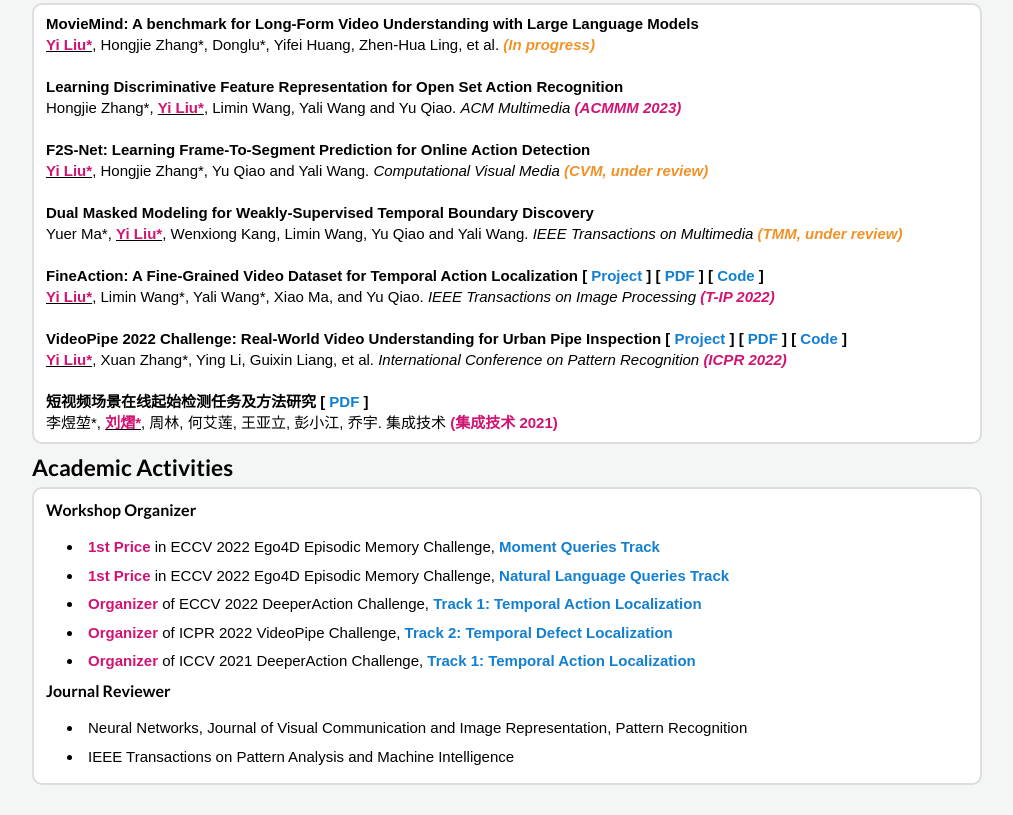
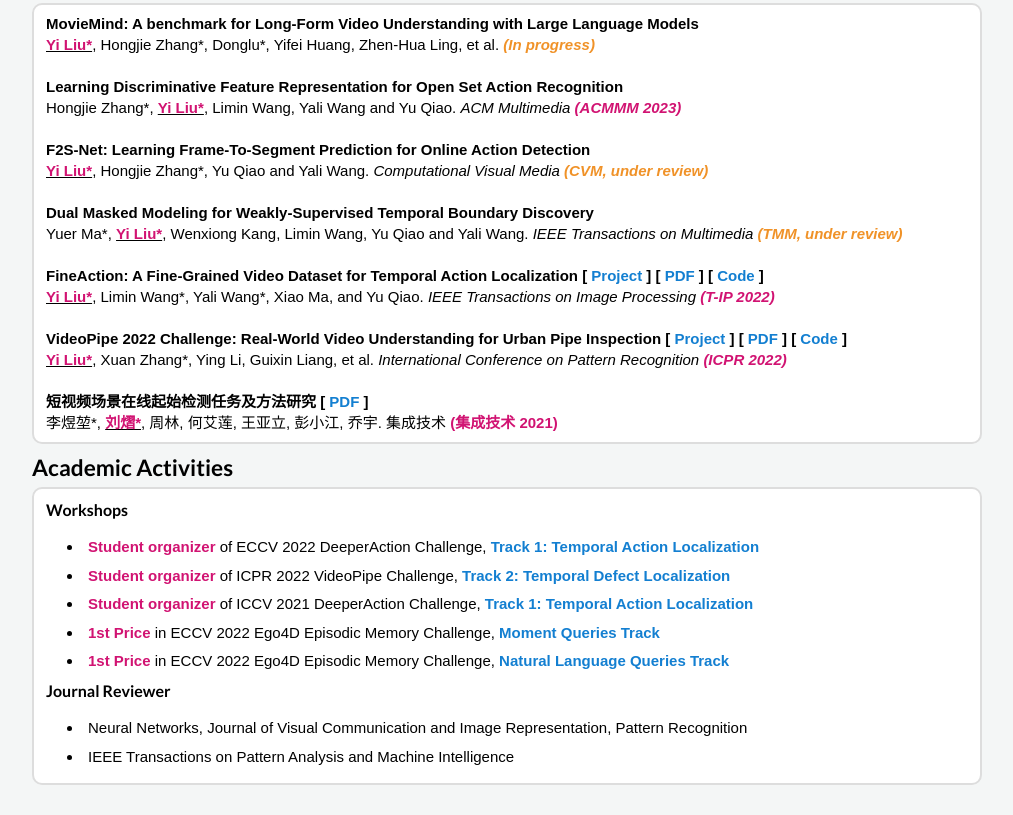
Before and after one commit to Richard-61/Richard-61.github.io, a plain HTML site: page index.html in a window 1280 px wide. Shown: the part 613-1428 px from the top of the page, without its empty margins (133-1146 px from the left). Drawn offline with Linux system fonts and the light colour scheme; a script that the page names is missing.

Commit message:
Update index.html

```diff
--- a/index.html
+++ b/index.html
@@ -372,7 +372,7 @@ ol {
 <p>Currently, I am a Ph.D. student at <strong><a href="http://mmlab.siat.ac.cn">SIAT_MMLAB </a></strong> in Shenzhen Institute of Advanced Technology, Chinese Academy of Sciences.
 And I also do the research intern at <strong><a href="https://www.shlab.org.cn/">Shanghai AI Laboratory </a></strong> from 2022.
 Before that I received a B.Eng. degree in Huazhong University of Science and Technology, Wuhan, China, in 2019.
-I am advised by Prof. <strong><a href="http://mmlab.siat.ac.cn/yuqiao">Yu Qiao</a></strong>.My research interests broadly lie in the areas of Video  Understanding and Deep Learning, include temporal action detection, video defect detection, long-term video understanding.</p>
+I am advised by Prof. <strong><a href="https://scholar.google.com/citations?user=gFtI-8QAAAAJ&hl=en">Yu Qiao</a></strong>.My research interests broadly lie in the areas of Video  Understanding and Deep Learning, include temporal action detection, video defect detection, long-term video understanding.</p>
 <!-- My main research interests include: Supervised/Unsupervised Video Representation Learning, Dynamic Video Inference, Cross-Modal Learning, Temporal Action/Anomaly Detection. -->
 <!-- <strong><p>Please drop me an email if you are interested in those topics.</p></strong> -->
 
@@ -476,16 +476,13 @@ Hongjie Zhang*, <u><b style="color:#d11372">Yi Liu*</b></u>,  Limin Wang, Yali W
 
 
 
-<h3>Workshop Organizer</h3>
+<h3>Workshops</h3>
+<li> <b style="color:#d11372">Student organizer</b>  of ECCV 2022 DeeperAction Challenge, <b> <a href='https://codalab.lisn.upsaclay.fr/competitions/4386'>Track 1: Temporal Action Localization</a>  </b>  </li>
+<li> <b style="color:#d11372">Student organizer</b>  of ICPR 2022 VideoPipe Challenge,    <b> <a href='https://codalab.lisn.upsaclay.fr/competitions/2284'>Track 2: Temporal Defect Localization</a>  </b> </li>
+<li> <b style="color:#d11372">Student organizer</b>  of ICCV 2021 DeeperAction Challenge, <b> <a href='https://competitions.codalab.org/competitions/32363'>Track 1: Temporal Action Localization</a> </b>  </li>
+<!-- <h3>Member of IEEE, ACM and CVF</h3> -->
 <li> <b style="color:#d11372">1st Price</b> in ECCV 2022 Ego4D Episodic Memory Challenge, <b> <a href='https://ego4d-data.org/workshops/eccv22/'> Moment Queries Track </a>  </b>  </li>
 <li> <b style="color:#d11372">1st Price</b> in ECCV 2022 Ego4D Episodic Memory Challenge, <b> <a href='https://ego4d-data.org/workshops/eccv22/'> Natural Language Queries Track </a>  </b> </li>
-
-
-<li> <b style="color:#d11372">Organizer</b>  of ECCV 2022 DeeperAction Challenge, <b> <a href='https://codalab.lisn.upsaclay.fr/competitions/4386'>Track 1: Temporal Action Localization</a>  </b>  </li>
-<li> <b style="color:#d11372">Organizer</b>  of ICPR 2022 VideoPipe Challenge,    <b> <a href='https://codalab.lisn.upsaclay.fr/competitions/2284'>Track 2: Temporal Defect Localization</a>  </b> </li>
-<li> <b style="color:#d11372">Organizer</b>  of ICCV 2021 DeeperAction Challenge, <b> <a href='https://competitions.codalab.org/competitions/32363'>Track 1: Temporal Action Localization</a> </b>  </li>
-<!-- <h3>Member of IEEE, ACM and CVF</h3> -->
-
 
 
 <h3>Journal Reviewer</h3>
```
